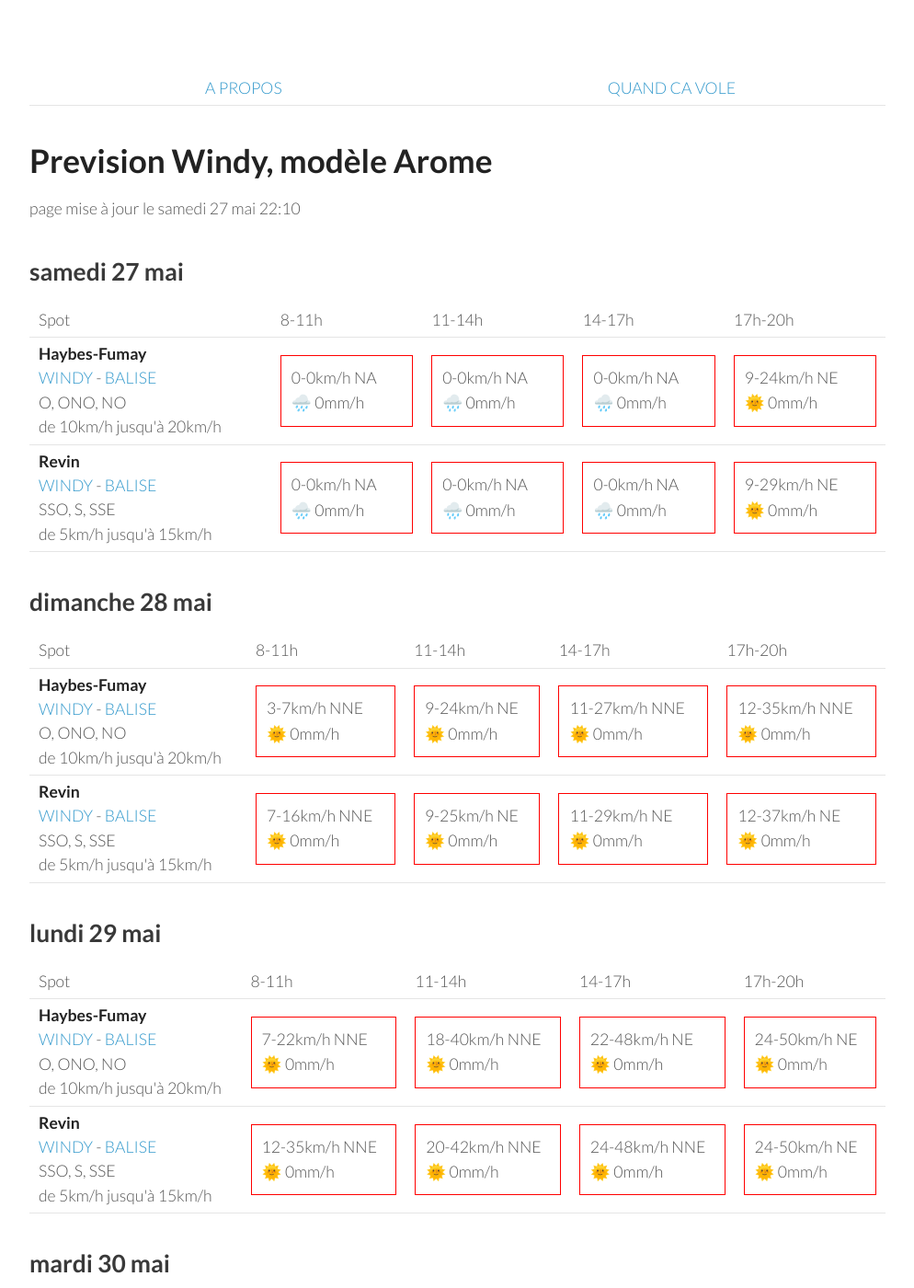
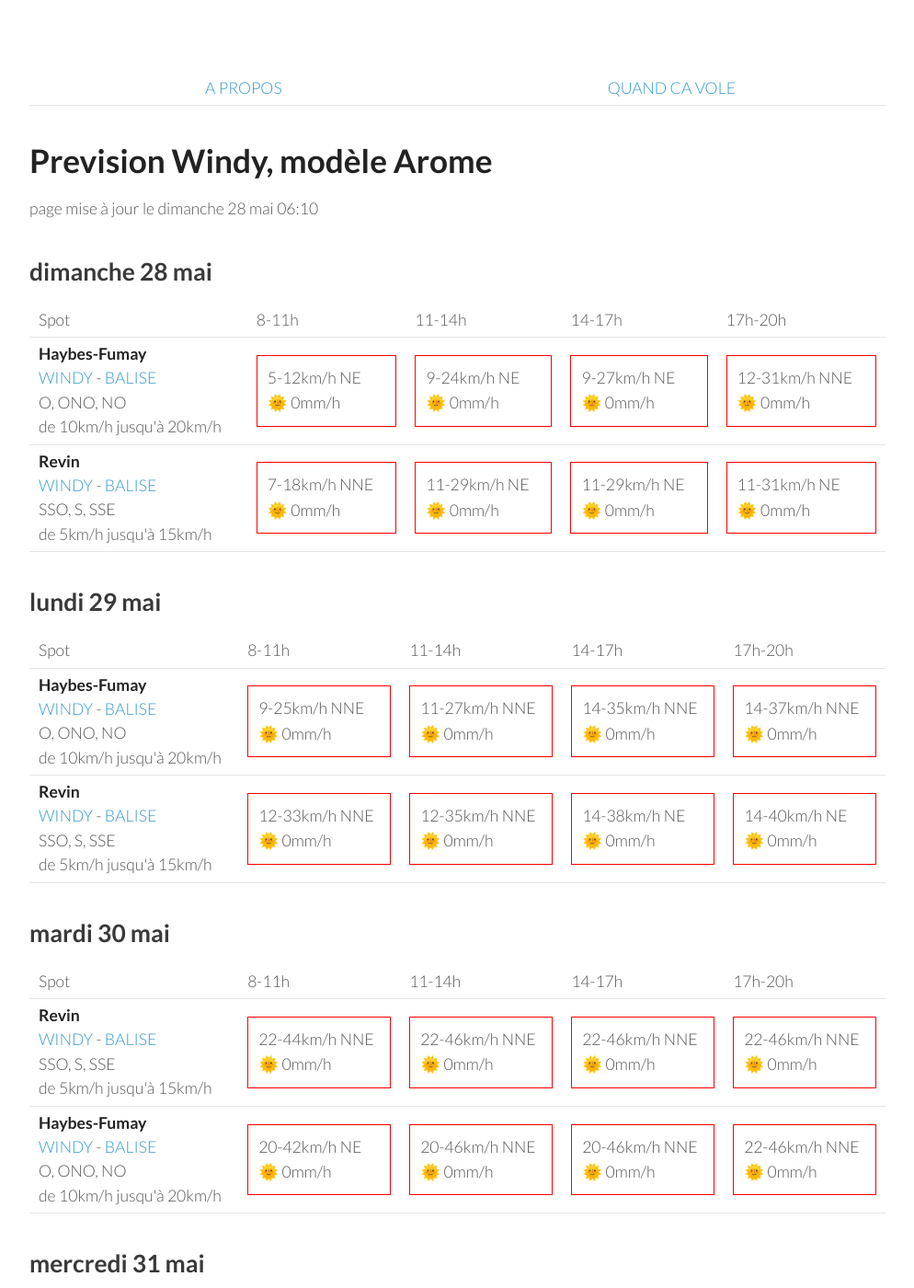
Before and after one commit to parapente-dans-le-nord/parapente-dans-le-nord.github.io, a Jekyll site: the page built from ardennes.markdown, in a window 1280 px wide and 1400 px high. Shown: the whole window at 92% size, without its empty margins (26-1020 px from the left). Built offline with Jekyll 4.4.1, drawn with Linux system fonts in a browser that asks for light colours; some of the changed text lies outside the part shown.

Commit message:
update index.markdown

```diff
--- a/ardennes.markdown
+++ b/ardennes.markdown
@@ -7,42 +7,8 @@ title:  "Tous les spots"
 {: .links}
 
 # Prevision Windy, modèle Arome
-page mise à jour le samedi 27 mai 22:10
+page mise à jour le dimanche 28 mai 06:10
 
-## samedi 27 mai
-
-{::nomarkdown}
-<table>
-  <tbody>
-    <tr>
-      <td>Spot</td>
-      <td>8-11h</td>
-      <td>11-14h</td>
-      <td>14-17h</td>
-      <td>17h-20h</td>
-    </tr>
-<tr>
-        <td><strong>Haybes-Fumay</strong><br><a href="https://windy.com/49.998/4.715?49.913,4.738,10">WINDY</a> - <span class=""><a href="http://www.balisemeteo.com/balise.php?idBalise=104">BALISE</a> </span><br> <span class="vent-favorable">O, ONO, NO</span><br><span class="force-vent">de 10km/h jusqu'à 20km/h</span> </td>
-
-            <td><div class="not-flyable"><p>0-0km/h NA</p><p>🌧️ 0mm/h</p></div></td>
-            <td><div class="not-flyable"><p>0-0km/h NA</p><p>🌧️ 0mm/h</p></div></td>
-            <td><div class="not-flyable"><p>0-0km/h NA</p><p>🌧️ 0mm/h</p></div></td>
-            <td><div class="not-flyable"><p>9-24km/h NE</p><p>🌞 0mm/h</p></div></td>
-
-    </tr>
-<tr>
-        <td><strong>Revin</strong><br><a href="https://windy.com/49.948/4.625?49.543,4.625,8">WINDY</a> - <span class=""><a href="http://www.balisemeteo.com/balise.php?idBalise=5019">BALISE</a> </span><br> <span class="vent-favorable">SSO, S, SSE</span><br><span class="force-vent">de 5km/h jusqu'à 15km/h</span> </td>
-
-            <td><div class="not-flyable"><p>0-0km/h NA</p><p>🌧️ 0mm/h</p></div></td>
-            <td><div class="not-flyable"><p>0-0km/h NA</p><p>🌧️ 0mm/h</p></div></td>
-            <td><div class="not-flyable"><p>0-0km/h NA</p><p>🌧️ 0mm/h</p></div></td>
-            <td><div class="not-flyable"><p>9-29km/h NE</p><p>🌞 0mm/h</p></div></td>
-
-    </tr>
-
-</tbody>
-</table>
-{:/}
 ## dimanche 28 mai
 
 {::nomarkdown}
@@ -58,20 +24,20 @@ page mise à jour le samedi 27 mai 22:10
 <tr>
         <td><strong>Haybes-Fumay</strong><br><a href="https://windy.com/49.998/4.715?49.913,4.738,10">WINDY</a> - <span class=""><a href="http://www.balisemeteo.com/balise.php?idBalise=104">BALISE</a> </span><br> <span class="vent-favorable">O, ONO, NO</span><br><span class="force-vent">de 10km/h jusqu'à 20km/h</span> </td>
 
-            <td><div class="not-flyable"><p>3-7km/h NNE</p><p>🌞 0mm/h</p></div></td>
+            <td><div class="not-flyable"><p>5-12km/h NE</p><p>🌞 0mm/h</p></div></td>
             <td><div class="not-flyable"><p>9-24km/h NE</p><p>🌞 0mm/h</p></div></td>
-            <td><div class="not-flyable"><p>11-27km/h NNE</p><p>🌞 0mm/h</p></div></td>
-            <td><div class="not-flyable"><p>12-35km/h NNE</p><p>🌞 0mm/h</p></div></td>
+            <td><div class="not-flyable"><p>9-27km/h NE</p><p>🌞 0mm/h</p></div></td>
+            <td><div class="not-flyable"><p>12-31km/h NNE</p><p>🌞 0mm/h</p></div></td>
 
 
     </tr>
 <tr>
         <td><strong>Revin</strong><br><a href="https://windy.com/49.948/4.625?49.543,4.625,8">WINDY</a> - <span class=""><a href="http://www.balisemeteo.com/balise.php?idBalise=5019">BALISE</a> </span><br> <span class="vent-favorable">SSO, S, SSE</span><br><span class="force-vent">de 5km/h jusqu'à 15km/h</span> </td>
 
-            <td><div class="not-flyable"><p>7-16km/h NNE</p><p>🌞 0mm/h</p></div></td>
-            <td><div class="not-flyable"><p>9-25km/h NE</p><p>🌞 0mm/h</p></div></td>
+            <td><div class="not-flyable"><p>7-18km/h NNE</p><p>🌞 0mm/h</p></div></td>
             <td><div class="not-flyable"><p>11-29km/h NE</p><p>🌞 0mm/h</p></div></td>
-            <td><div class="not-flyable"><p>12-37km/h NE</p><p>🌞 0mm/h</p></div></td>
+            <td><div class="not-flyable"><p>11-29km/h NE</p><p>🌞 0mm/h</p></div></td>
+            <td><div class="not-flyable"><p>11-31km/h NE</p><p>🌞 0mm/h</p></div></td>
 
 
     </tr>
@@ -94,20 +60,20 @@ page mise à jour le samedi 27 mai 22:10
 <tr>
         <td><strong>Haybes-Fumay</strong><br><a href="https://windy.com/49.998/4.715?49.913,4.738,10">WINDY</a> - <span class=""><a href="http://www.balisemeteo.com/balise.php?idBalise=104">BALISE</a> </span><br> <span class="vent-favorable">O, ONO, NO</span><br><span class="force-vent">de 10km/h jusqu'à 20km/h</span> </td>
 
-            <td><div class="not-flyable"><p>7-22km/h NNE</p><p>🌞 0mm/h</p></div></td>
-            <td><div class="not-flyable"><p>18-40km/h NNE</p><p>🌞 0mm/h</p></div></td>
-            <td><div class="not-flyable"><p>22-48km/h NE</p><p>🌞 0mm/h</p></div></td>
-            <td><div class="not-flyable"><p>24-50km/h NE</p><p>🌞 0mm/h</p></div></td>
+            <td><div class="not-flyable"><p>9-25km/h NNE</p><p>🌞 0mm/h</p></div></td>
+            <td><div class="not-flyable"><p>11-27km/h NNE</p><p>🌞 0mm/h</p></div></td>
+            <td><div class="not-flyable"><p>14-35km/h NNE</p><p>🌞 0mm/h</p></div></td>
+            <td><div class="not-flyable"><p>14-37km/h NNE</p><p>🌞 0mm/h</p></div></td>
 
 
     </tr>
 <tr>
         <td><strong>Revin</strong><br><a href="https://windy.com/49.948/4.625?49.543,4.625,8">WINDY</a> - <span class=""><a href="http://www.balisemeteo.com/balise.php?idBalise=5019">BALISE</a> </span><br> <span class="vent-favorable">SSO, S, SSE</span><br><span class="force-vent">de 5km/h jusqu'à 15km/h</span> </td>
 
+            <td><div class="not-flyable"><p>12-33km/h NNE</p><p>🌞 0mm/h</p></div></td>
             <td><div class="not-flyable"><p>12-35km/h NNE</p><p>🌞 0mm/h</p></div></td>
-            <td><div class="not-flyable"><p>20-42km/h NNE</p><p>🌞 0mm/h</p></div></td>
-            <td><div class="not-flyable"><p>24-48km/h NNE</p><p>🌞 0mm/h</p></div></td>
-            <td><div class="not-flyable"><p>24-50km/h NE</p><p>🌞 0mm/h</p></div></td>
+            <td><div class="not-flyable"><p>14-38km/h NE</p><p>🌞 0mm/h</p></div></td>
+            <td><div class="not-flyable"><p>14-40km/h NE</p><p>🌞 0mm/h</p></div></td>
 
 
     </tr>
@@ -130,7 +96,7 @@ page mise à jour le samedi 27 mai 22:10
 <tr>
         <td><strong>Revin</strong><br><a href="https://windy.com/49.948/4.625?49.543,4.625,8">WINDY</a> - <span class=""><a href="http://www.balisemeteo.com/balise.php?idBalise=5019">BALISE</a> </span><br> <span class="vent-favorable">SSO, S, SSE</span><br><span class="force-vent">de 5km/h jusqu'à 15km/h</span> </td>
 
-            <td><div class="not-flyable"><p>22-42km/h NNE</p><p>🌞 0mm/h</p></div></td>
+            <td><div class="not-flyable"><p>22-44km/h NNE</p><p>🌞 0mm/h</p></div></td>
             <td><div class="not-flyable"><p>22-46km/h NNE</p><p>🌞 0mm/h</p></div></td>
             <td><div class="not-flyable"><p>22-46km/h NNE</p><p>🌞 0mm/h</p></div></td>
             <td><div class="not-flyable"><p>22-46km/h NNE</p><p>🌞 0mm/h</p></div></td>
@@ -176,8 +142,8 @@ page mise à jour le samedi 27 mai 22:10
 <tr>
         <td><strong>Revin</strong><br><a href="https://windy.com/49.948/4.625?49.543,4.625,8">WINDY</a> - <span class=""><a href="http://www.balisemeteo.com/balise.php?idBalise=5019">BALISE</a> </span><br> <span class="vent-favorable">SSO, S, SSE</span><br><span class="force-vent">de 5km/h jusqu'à 15km/h</span> </td>
 
-            <td><div class="not-flyable"><p>14-29km/h NE</p><p>🌞 0mm/h</p></div></td>
-            <td><div class="not-flyable"><p>16-33km/h ENE</p><p>🌞 0mm/h</p></div></td>
+            <td><div class="not-flyable"><p>14-31km/h NE</p><p>🌞 0mm/h</p></div></td>
+            <td><div class="not-flyable"><p>16-35km/h NE</p><p>🌞 0mm/h</p></div></td>
             <td><div class="not-flyable"><p>18-37km/h ENE</p><p>🌞 0mm/h</p></div></td>
             <td><div class="not-flyable"><p>20-40km/h NE</p><p>🌞 0mm/h</p></div></td>
 
```
